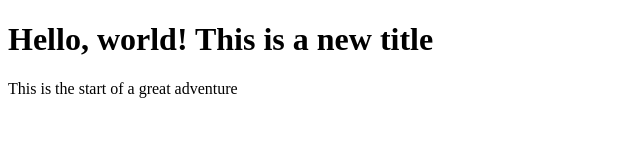
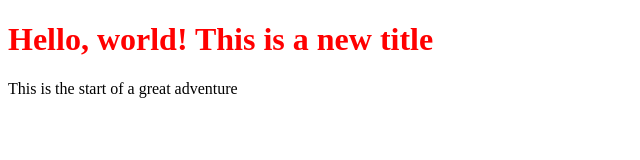
Before and after one commit to dev-toro/hello-world, a plain HTML site: page index.html in a window 1280 px wide. Shown: the whole page, without its empty margins (0-640 px from the left). Drawn offline with Linux system fonts and the light colour scheme.

Commit message:
Color title red

```diff
--- a/index.html
+++ b/index.html
@@ -9,7 +9,7 @@
 
 <body>
 
-  <h1>Hello, world! This is a new title</h1>
+  <h1 style="color: red;">Hello, world! This is a new title</h1>
   <p>
       This is the start of a great adventure
   </p>
```
